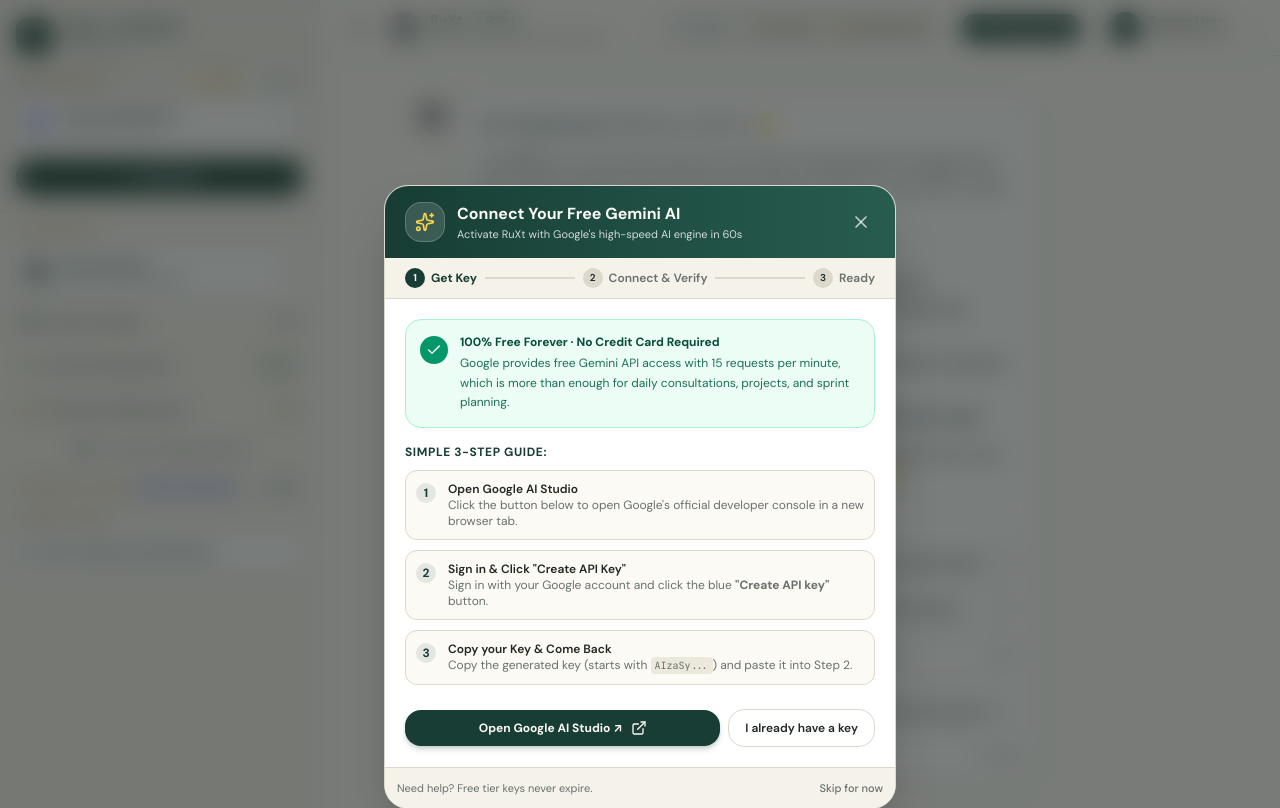
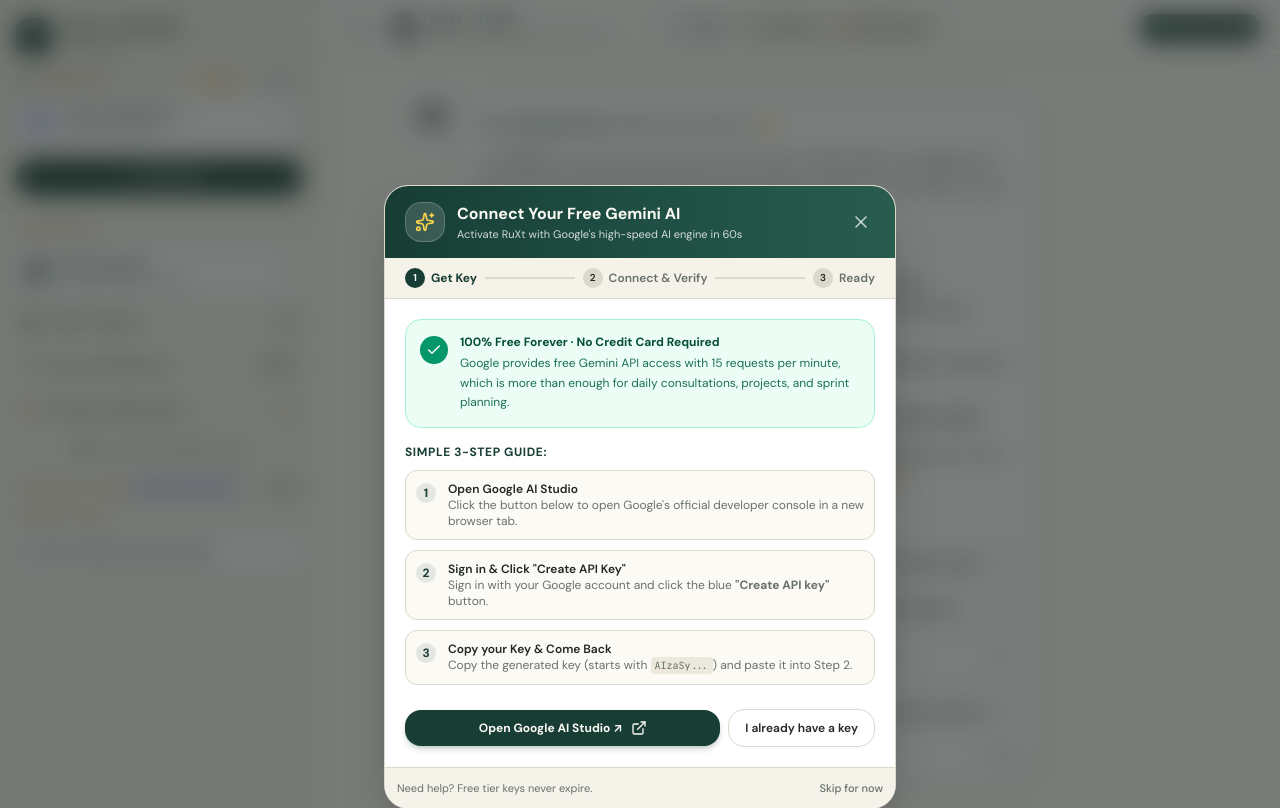
Before and after one commit to Sanka43/ruxt, a PHP site: page / in a window 1280 px wide. Shown: the top 808 px of the page. Run offline with PHP 8.4, Linux system fonts and the light colour scheme; the visitor is signed in with stand-in values (Sample User, id 1); data comes from the database, SQL or seed files in the repository; data that the repository does not hold is empty; some libraries are stand-ins or nearby versions; grey boxes are pictures that could not be loaded.

Commit message:
refactor(navbar): remove profile hub trigger button from top bar right side

```diff
--- a/index.php
+++ b/index.php
@@ -332,9 +332,8 @@ $currentUser = getCurrentUser();
                 </button>
             </div>
 
-            <!-- Right Controls: Voice Call & User Profile Hub Dropdown -->
-            <div class="flex items-center space-x-2 sm:space-x-3 flex-shrink-0">
-
+            <!-- Right Controls: Voice Call Button Only -->
+            <div class="flex items-center space-x-2 flex-shrink-0">
                 <!-- Live Voice Call Button (Right aligned) -->
                 <button id="startVoiceCallBtn" type="button" class="px-3 sm:px-3.5 py-1.5 rounded-full bg-[#173d34] hover:bg-[#285c4e] text-[#fcfaf5] font-bold text-xs flex items-center space-x-1.5 shadow-md shadow-[#173d34]/15 transition-all active:scale-95 flex-shrink-0 cursor-pointer" title="Start Live Voice Conversation">
                     <span class="w-2 h-2 rounded-full bg-emerald-400 animate-pulse"></span>
@@ -342,22 +341,7 @@ $currentUser = getCurrentUser();
                     <span class="font-bold hidden sm:inline">Voice Call</span>
                     <span class="font-bold sm:hidden text-[11px]">Call</span>
                 </button>
-
-                <!-- Current User Profile & Quick Hub Trigger Button -->
-                <div class="flex items-center pl-1 sm:pl-2 border-l border-[#ddd8cc]">
-                    <button type="button" onclick="window.openProfileModal()" class="flex items-center space-x-2 p-1 sm:p-1.5 rounded-2xl hover:bg-[#ede8dc] border border-transparent hover:border-[#ddd8cc] transition-all cursor-pointer group" title="Open Profile, Settings & Workspaces">
-                        <div class="w-7 h-7 sm:w-8 sm:h-8 rounded-full bg-[#173d34] text-[#fcfaf5] flex items-center justify-center font-bold text-xs shadow-sm flex-shrink-0 group-hover:scale-105 transition-transform">
-                            <?= htmlspecialchars(strtoupper(substr($currentUser['name'] ?? 'U', 0, 1))) ?>
-                        </div>
-                        <div class="hidden sm:flex flex-col text-left leading-tight pr-1">
-                            <span class="text-xs font-bold text-[#202725] max-w-[100px] truncate"><?= htmlspecialchars($currentUser['name'] ?? 'User') ?></span>
-                            <span class="text-[10px] text-[#68716d] font-mono">Workspace Hub</span>
-                        </div>
-                        <i data-lucide="chevron-down" class="w-3.5 h-3.5 text-[#68716d] group-hover:text-[#173d34] transition-colors"></i>
-                    </button>
-                </div>
-            </div>
-        </header>
+            </div>
         </header>
 
         <!-- Dynamic Content Viewport -->
```
